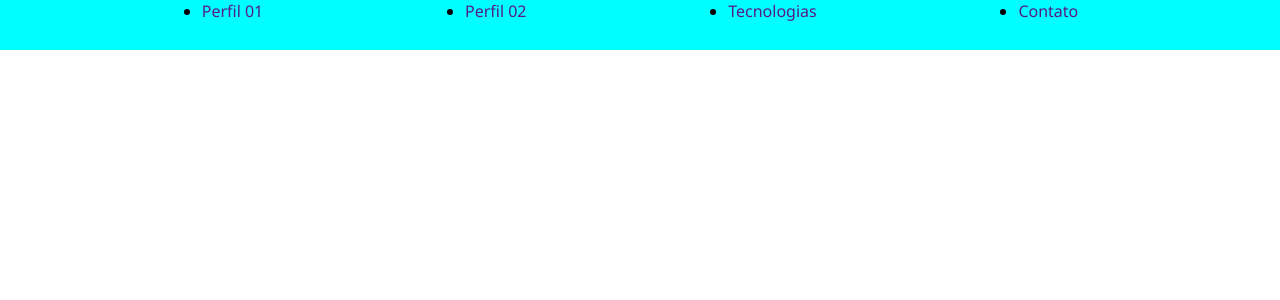
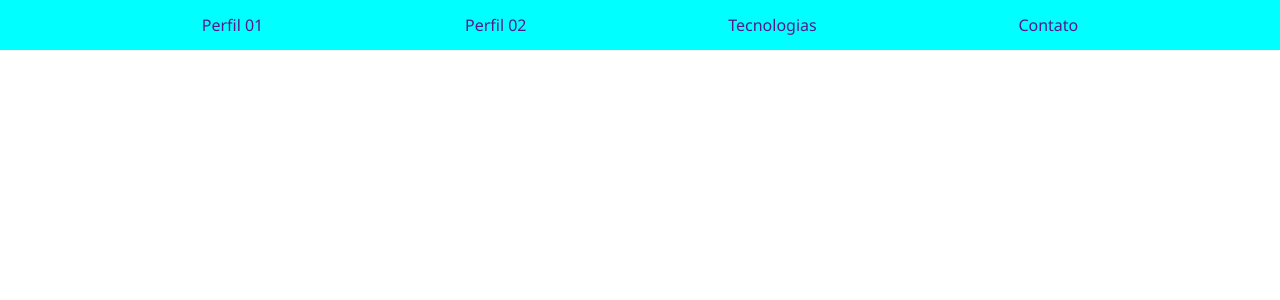
Before and after one commit to diogo-has/DiogoHaschichSESIT10, a PHP site: page /page.html in a window 1280 px wide. Shown: the top 300 px of the page. Run offline with PHP 8.4, Linux system fonts and the light colour scheme.

Commit message:
projeto zika v2

```diff
--- a/Activity02/style.css
+++ b/Activity02/style.css
@@ -8,12 +8,15 @@ header {
     background-color: aqua;
     width: 100%;
     height: 50px;
+    display: flexbox;
+    line-height: 50px;
 }
 
 ul {
     display: flex;
     flex-direction: row;
     justify-content: space-evenly;
+    list-style-type: none;
 }
 
 a {
```
